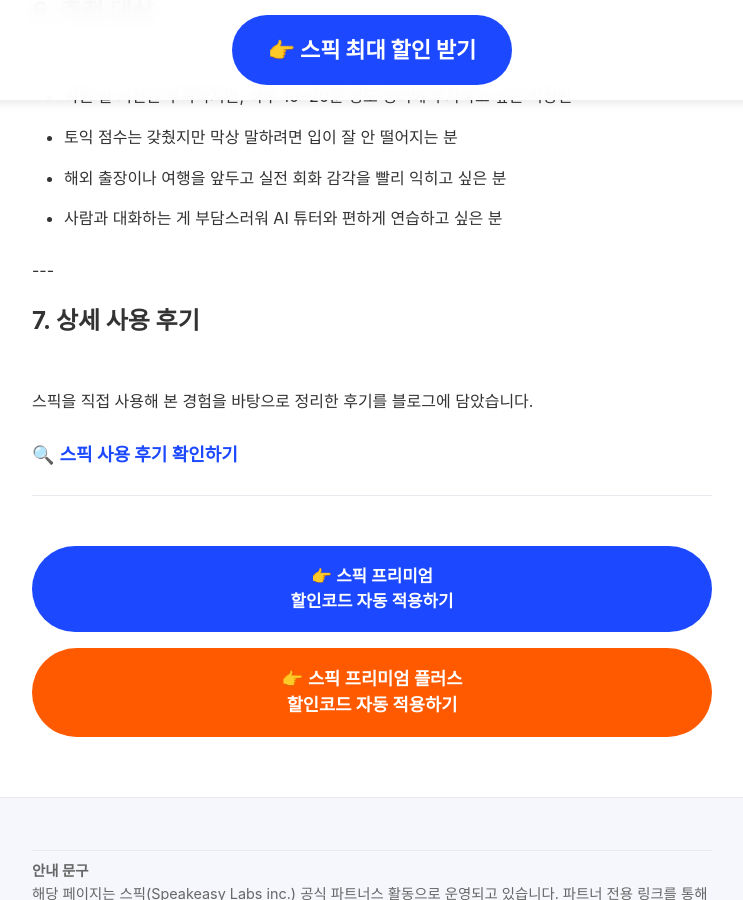
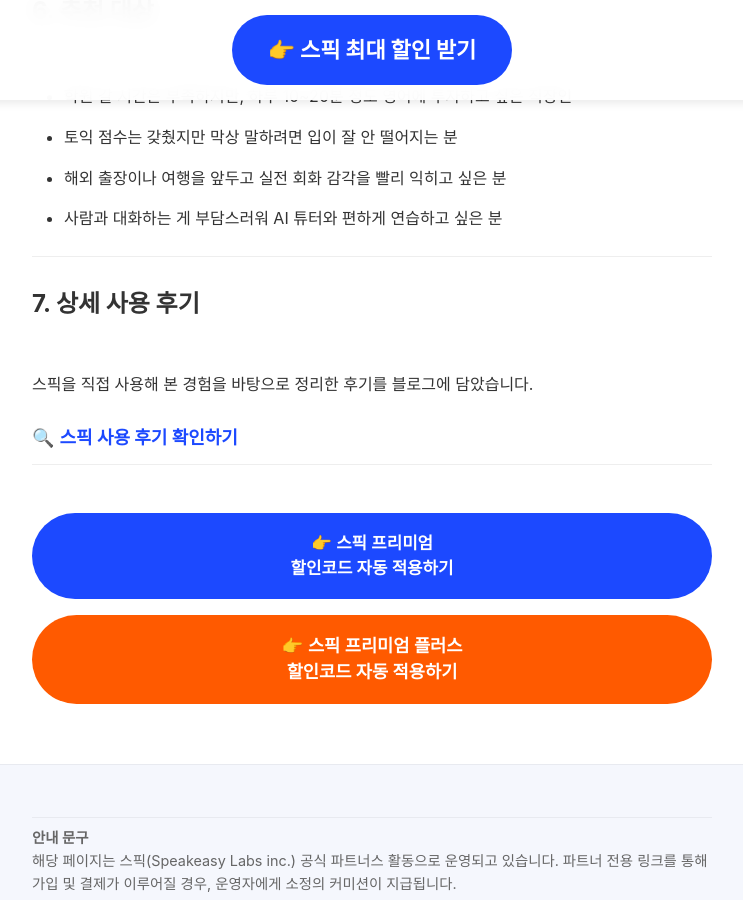
Before and after one commit to kjsjdw/speak_event_page, a Jekyll site: the page built from content/main-page-content.md, in a window 1280 px wide and 900 px high, scrolled down 5998 px. Shown: the whole window, without its empty margins (268-1011 px from the left). Built offline with Jekyll 4.4.1, drawn with Linux system fonts in a browser that asks for light colours; some web fonts are replaced.

Commit message:
Update 07-special-offer.md

```diff
--- a/content/sections/07-special-offer.md
+++ b/content/sections/07-special-offer.md
@@ -8,7 +8,8 @@
       <li>사람과 대화하는 게 부담스러워 AI 튜터와 편하게 연습하고 싶은 분</li>
     </ul>
   </div>
----
+
+<hr style="border: 0; border-top: 1px solid #eee; margin: 10px 0;">
 
   <div class="review-link-block" id="review">
     <h2 id="toc-7" style="padding-top: 100px; margin-top: -80px; padding-bottom: 30px;">7. 상세 사용 후기</h2>
@@ -21,9 +22,8 @@
     </a>
   </div>
 </section>
----
 
-<div style="margin-top: 50px;"></div>
+<hr style="border: 0; border-top: 1px solid #eee; margin: 10px 0;">
 
 <div class="cta-buttons final-cta" id="cta-section">
   <a href="{{ site.data.links.premium }}" class="cta-button" target="_blank" rel="noopener">
```
